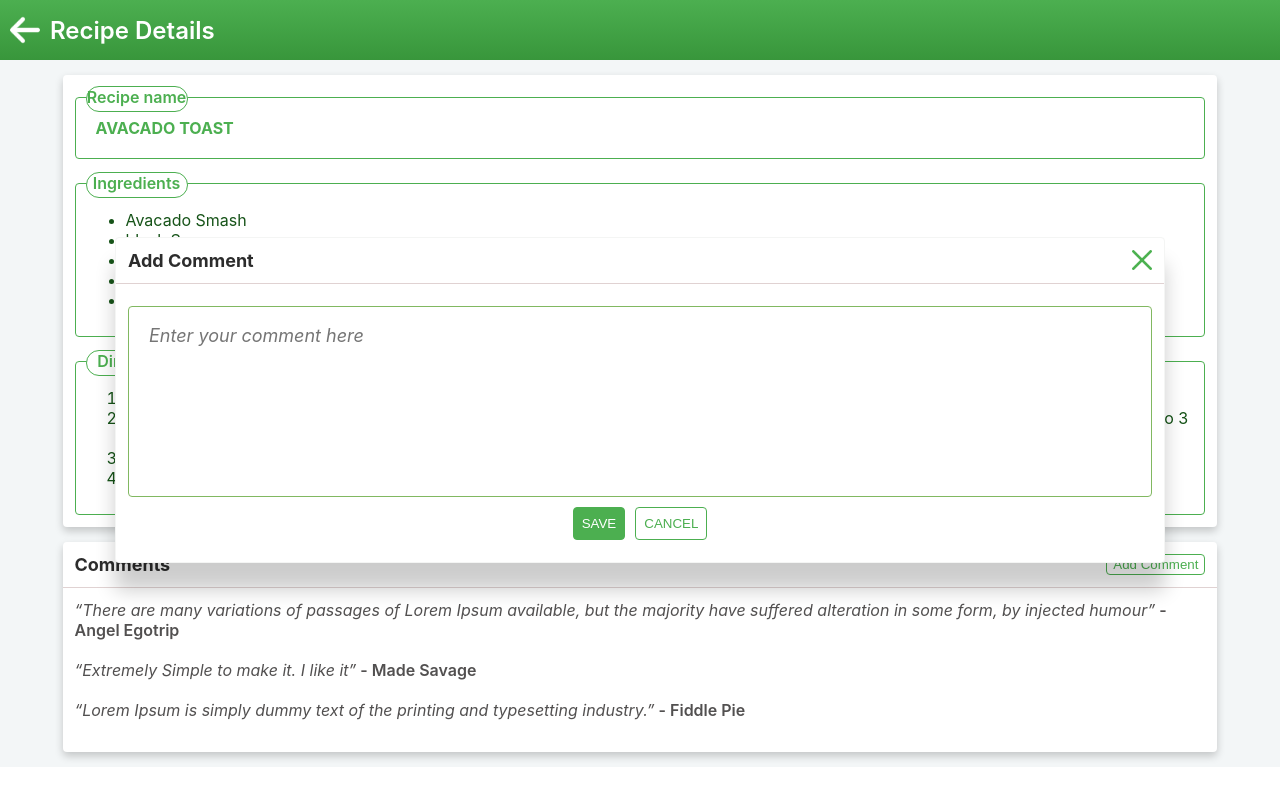
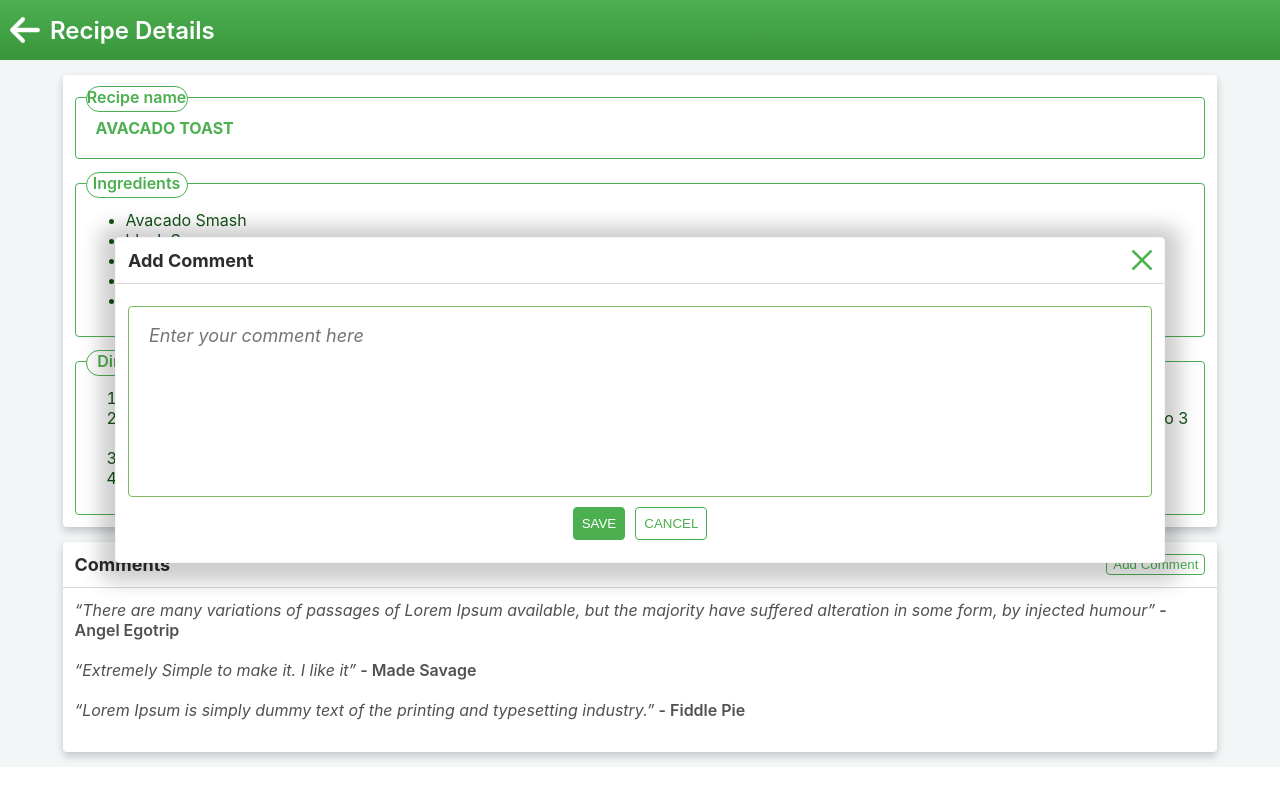
Before and after one commit to changulpaye/chef-client, a React (Create React App) app: page /recipe-details/1 in a window 1280 px wide. Both pictures are taken after a click on the button "Add Comment". Built offline with nearby package versions, Linux system fonts and the light colour scheme.

Commit message:
comment popup make prominent

```diff
--- a/src/components/add-comment/add-comment.css
+++ b/src/components/add-comment/add-comment.css
@@ -17,7 +17,7 @@
     border: 1px solid #f4f5f4;
     border-radius: 4px;
     flex-direction: column;
-    box-shadow: 0 27px 20px 0 #00000033;
+    box-shadow: 0px 4px 20px 15px #00000033;
     padding: 12px;
 }
 
```
